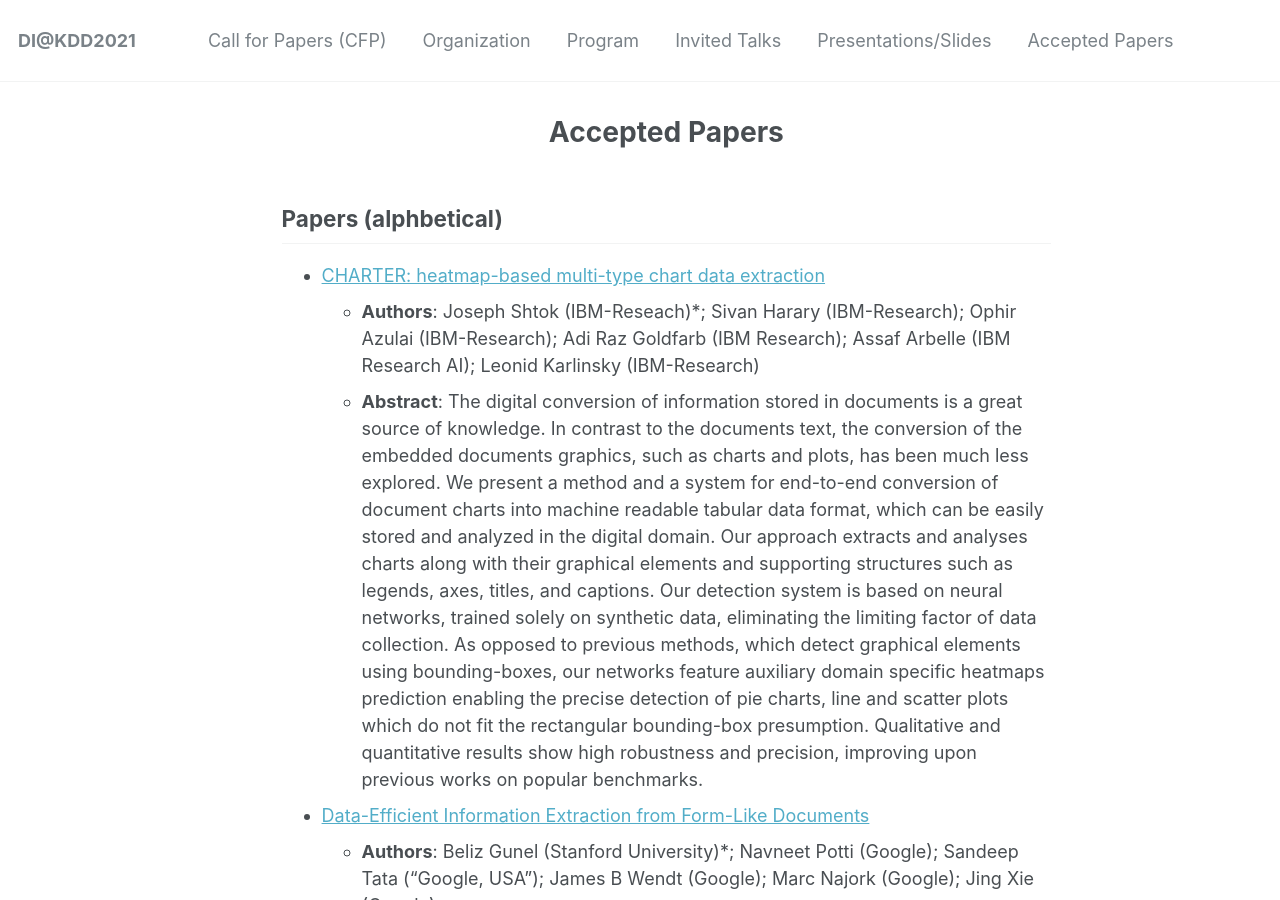
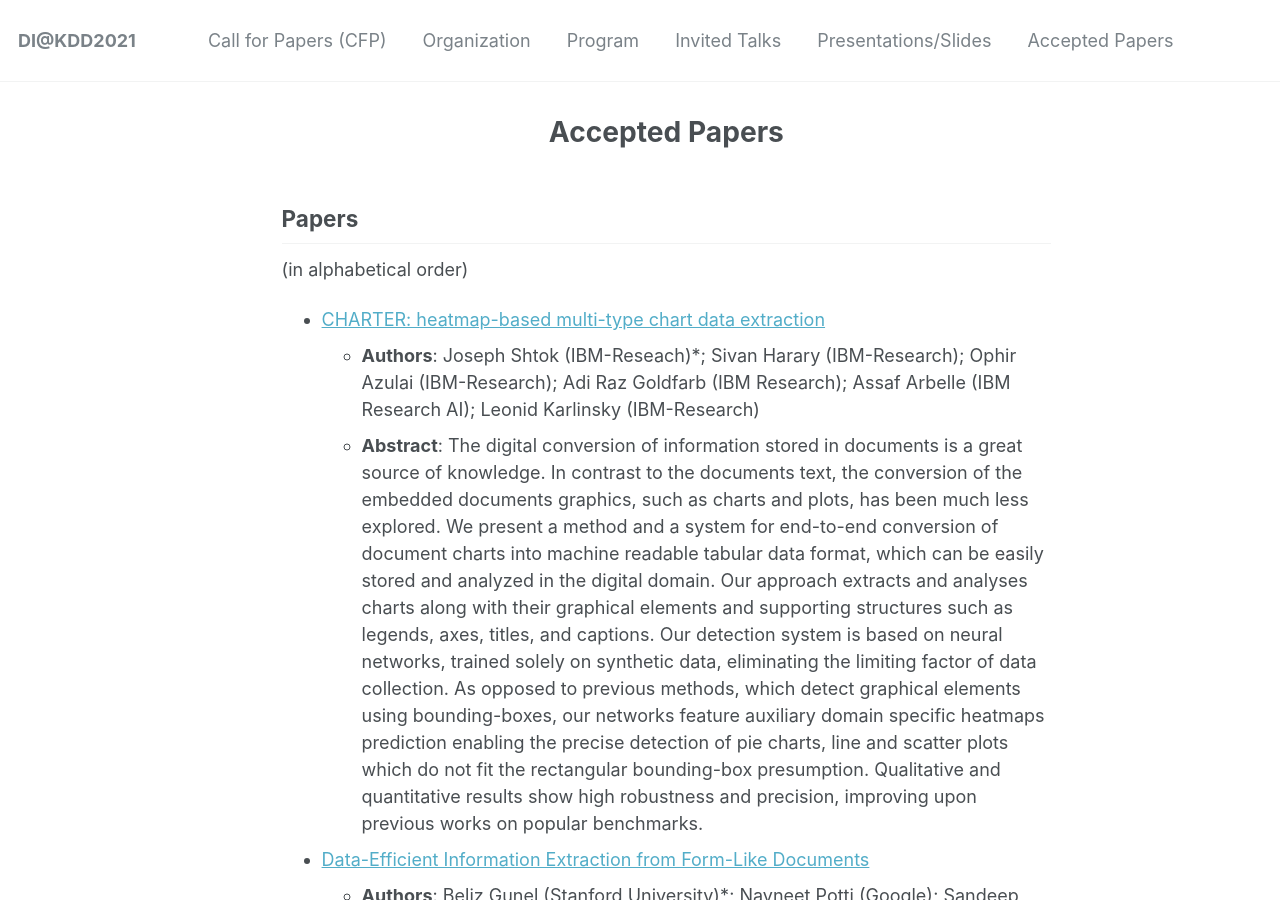
Before and after one commit to document-intelligence/DI-2022, a Jekyll site: the page built from _pages/papers.md, in a window 1280 px wide and 900 px high. Built offline with Jekyll 4.4.1, drawn with Linux system fonts in a browser that asks for light colours; some of the changed text lies outside the part shown.

Commit message:
Update papers.md

```diff
--- a/_pages/papers.md
+++ b/_pages/papers.md
@@ -5,7 +5,8 @@ sitemap: false
 permalink: /papers/
 ---
 
-## Papers (alphbetical)
+## Papers
+(in alphabetical order)
 
 * [CHARTER: heatmap-based multi-type chart data extraction](</DI-2021/files/di-2021_final_7.pdf>)
   * **Authors**: Joseph Shtok (IBM-Reseach)*; Sivan Harary (IBM-Research); Ophir Azulai (IBM-Research); Adi Raz Goldfarb (IBM Research); Assaf Arbelle (IBM Research AI); Leonid Karlinsky (IBM-Research)
@@ -43,7 +44,8 @@ By filtering non-textual elements from the image we can utilize document-level O
 
 ------
 
-## Posters (alphbetical)
+## Posters
+(in alphabetical order)
 
 * [Few-Shot Learning for Structured Information Extraction From Form-Like Documents Using a Diff Algorithm](</DI-2021/files/di-2021_final_3.pdf>)
   * **Authors**: Nerya Or (Google)*; Shlomo Urbach (Google)
```
